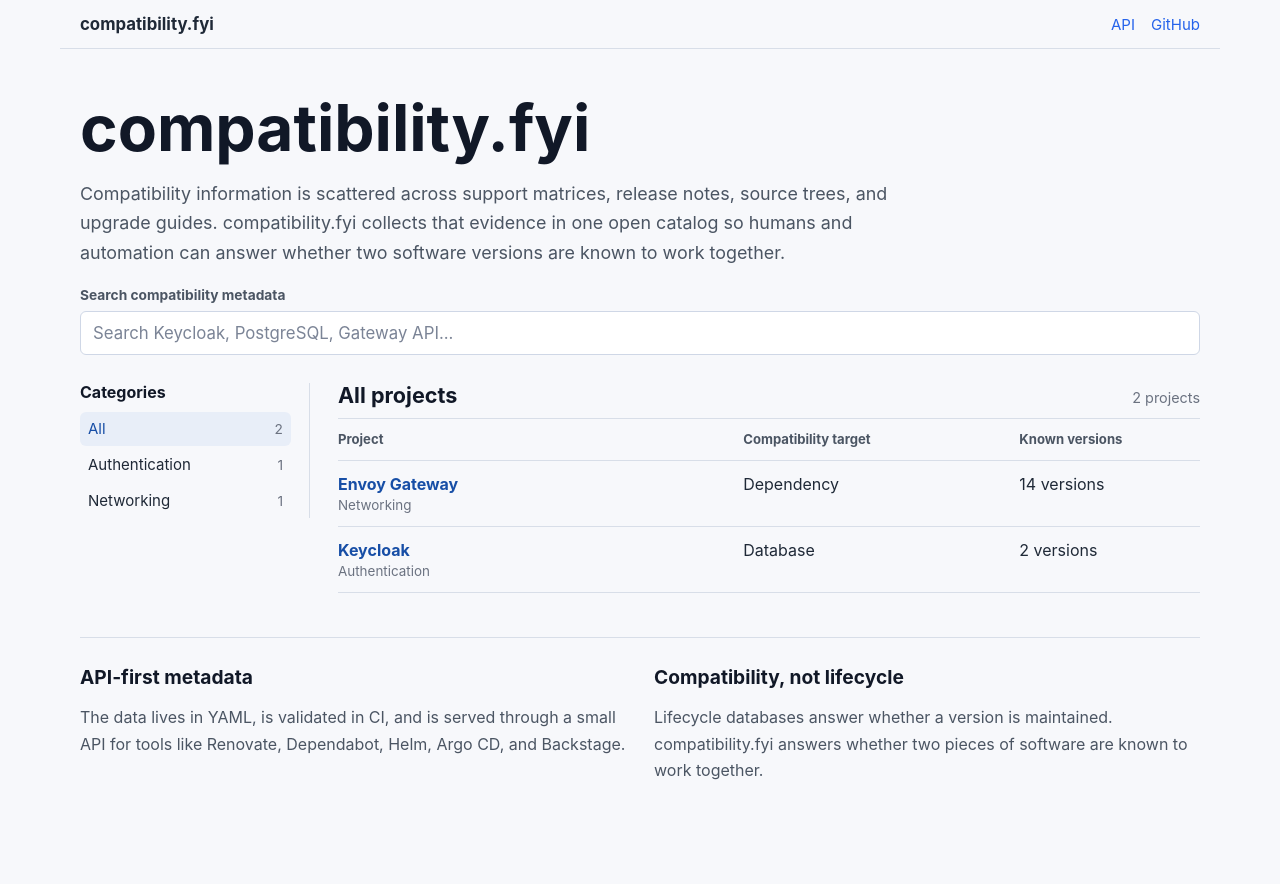
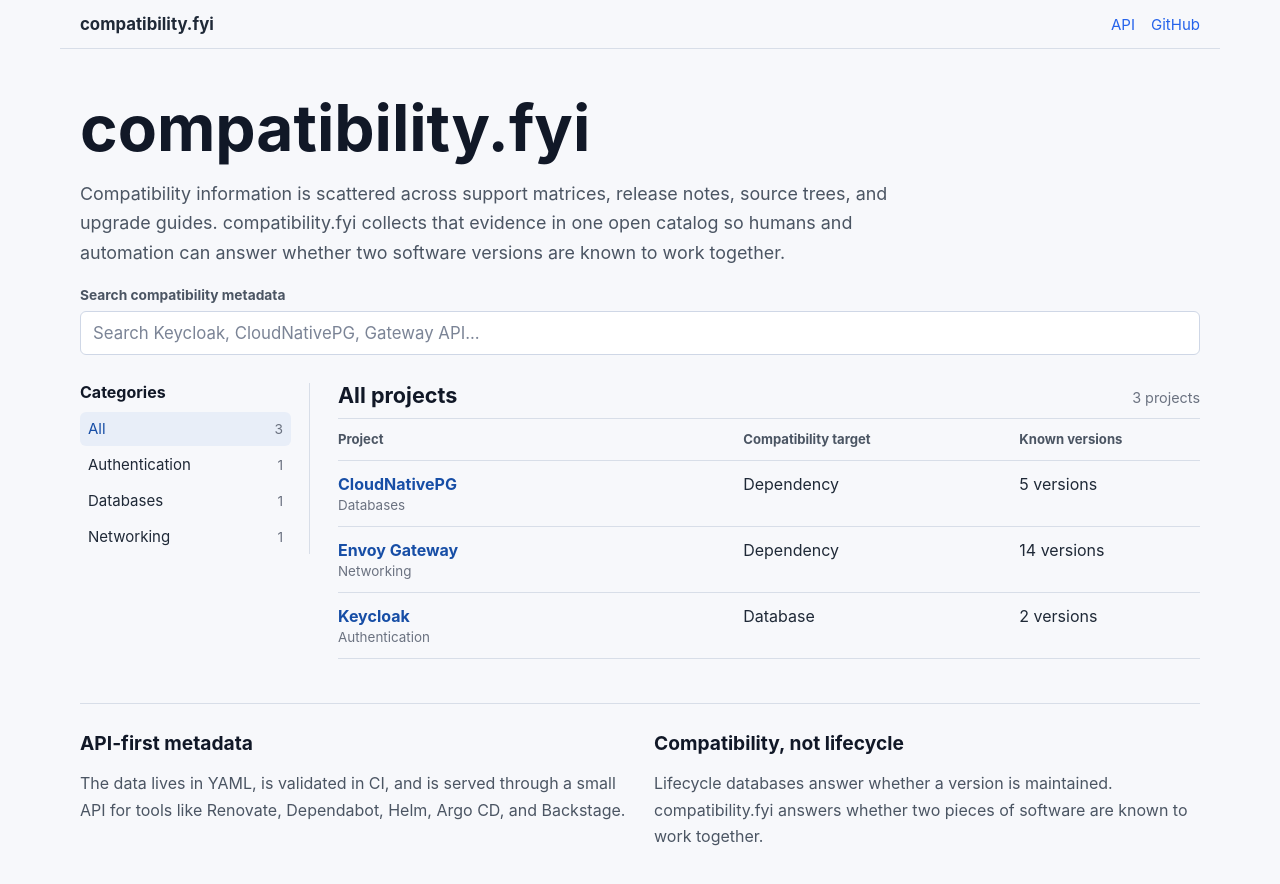
Before and after one commit to compatibility-fyi/compatibility.fyi, a React (Vite) app: page / in a window 1280 px wide. Shown: the top 884 px of the page. Before the commit the page ends 839 px from the top, so only its background shows below. Built offline with nearby package versions, Linux system fonts and the light colour scheme.

Commit message:
feat: add cloudnativepg compatibility

```diff
--- /dev/null
+++ b/data/cloudnativepg.yaml
@@ -0,0 +1,170 @@
+x-cloudnativepg-support-source: &cloudnativepg_support_source
+  title: CloudNativePG Supported Releases
+  url: https://cloudnative-pg.io/docs/1.29/supported_releases/
+  accessedAt: '2026-07-08'
+
+x-cloudnativepg-release-130-source: &cloudnativepg_release_130_source
+  title: CloudNativePG 1.30 Release Notes - Supported versions
+  url: https://cloudnative-pg.io/docs/1.30/release_notes/v1.30
+  accessedAt: '2026-07-08'
+
+x-cloudnativepg-release-129-source: &cloudnativepg_release_129_source
+  title: CloudNativePG 1.29 Release Notes - Supported versions
+  url: https://cloudnative-pg.io/docs/devel/release_notes/v1.29/
+  accessedAt: '2026-07-08'
+
+x-cloudnativepg-release-128-source: &cloudnativepg_release_128_source
+  title: CloudNativePG 1.28 Release Notes - Supported versions
+  url: https://cloudnative-pg.io/docs/devel/release_notes/v1.28/
+  accessedAt: '2026-07-08'
+
+x-cloudnativepg-release-127-source: &cloudnativepg_release_127_source
+  title: CloudNativePG 1.27 Release Notes - Supported versions
+  url: https://cloudnative-pg.io/docs/devel/release_notes/v1.27/
+  accessedAt: '2026-07-08'
+
+x-cloudnativepg-release-126-source: &cloudnativepg_release_126_source
+  title: CloudNativePG 1.26 Release Notes - Supported versions
+  url: https://cloudnative-pg.io/docs/devel/release_notes/v1.26/
+  accessedAt: '2026-07-08'
+
+projects:
+  cloudnativepg:
+    name: CloudNativePG
+    category: Databases
+    website: https://cloudnative-pg.io/
+    description: PostgreSQL operator compatibility for Kubernetes and PostgreSQL operand versions.
+    dependencyKind:
+      singular: dependency
+      plural: dependencies
+      examples:
+        - PostgreSQL
+        - Kubernetes
+    versions:
+      '1.30':
+        dependencies:
+          kubernetes:
+            status: compatible
+            ranges:
+              - '>=1.34 <1.37'
+            relationship: runtime
+            confidence: high
+            notes:
+              - CloudNativePG 1.30 release notes list Kubernetes 1.36, 1.35, and 1.34 as supported.
+            sources:
+              - *cloudnativepg_release_130_source
+              - *cloudnativepg_support_source
+            lastVerified: '2026-07-08'
+          postgresql:
+            status: compatible
+            ranges:
+              - '>=14.0.0 <19.0.0'
+            relationship: operand
+            confidence: high
+            notes:
+              - CloudNativePG 1.30 release notes list PostgreSQL 18, 17, 16, 15, and 14 as supported.
+            sources:
+              - *cloudnativepg_release_130_source
+              - *cloudnativepg_support_source
+            lastVerified: '2026-07-08'
+      '1.29':
+        dependencies:
+          kubernetes:
+            status: compatible
+            ranges:
+              - '>=1.33 <1.36'
+            relationship: runtime
+            confidence: high
+            notes:
+              - CloudNativePG supported releases list 1.29.x with Kubernetes 1.33, 1.34, and 1.35.
+            sources:
+              - *cloudnativepg_support_source
+              - *cloudnativepg_release_129_source
+            lastVerified: '2026-07-08'
+          postgresql:
+            status: compatible
+            ranges:
+              - '>=14.0.0 <19.0.0'
+            relationship: operand
+            confidence: high
+            notes:
+              - CloudNativePG supported releases list 1.29.x with PostgreSQL 14 through 18.
+            sources:
+              - *cloudnativepg_support_source
+              - *cloudnativepg_release_129_source
+            lastVerified: '2026-07-08'
+      '1.28':
+        dependencies:
+          kubernetes:
+            status: compatible
+            ranges:
+              - '>=1.32 <1.36'
+            relationship: runtime
+            confidence: high
+            notes:
+              - CloudNativePG supported releases list 1.28.x with Kubernetes 1.32, 1.33, 1.34, and 1.35.
+            sources:
+              - *cloudnativepg_support_source
+              - *cloudnativepg_release_128_source
+            lastVerified: '2026-07-08'
+          postgresql:
+            status: compatible
+            ranges:
+              - '>=14.0.0 <19.0.0'
+            relationship: operand
+            confidence: high
+            notes:
+              - CloudNativePG 1.28 release notes list PostgreSQL 18, 17, 16, 15, and 14 as supported.
+            sources:
+              - *cloudnativepg_release_128_source
+            lastVerified: '2026-07-08'
+      '1.27':
+        dependencies:
+          kubernetes:
+            status: compatible
+            ranges:
+              - '>=1.31 <1.34'
+            relationship: runtime
+            confidence: high
+            notes:
+              - CloudNativePG 1.27 release notes list Kubernetes 1.33, 1.32, and 1.31 as supported.
+            sources:
+              - *cloudnativepg_release_127_source
+              - *cloudnativepg_support_source
+            lastVerified: '2026-07-08'
+          postgresql:
+            status: compatible
+            ranges:
+              - '>=13.0.0 <18.0.0'
+            relationship: operand
+            confidence: high
+            notes:
+              - CloudNativePG 1.27 release notes list PostgreSQL 17, 16, 15, 14, and 13 as supported.
+            sources:
+              - *cloudnativepg_release_127_source
+            lastVerified: '2026-07-08'
+      '1.26':
+        dependencies:
+          kubernetes:
+            status: compatible
+            ranges:
+              - '>=1.30 <1.34'
+            relationship: runtime
+            confidence: high
+            notes:
+              - CloudNativePG 1.26 release notes list Kubernetes 1.33, 1.32, 1.31, and 1.30 as supported.
+            sources:
+              - *cloudnativepg_release_126_source
+              - *cloudnativepg_support_source
+            lastVerified: '2026-07-08'
+          postgresql:
+            status: compatible
+            ranges:
+              - '>=13.0.0 <18.0.0'
+            relationship: operand
+            confidence: high
+            notes:
+              - CloudNativePG 1.26 release notes list PostgreSQL 17, 16, 15, 14, and 13 as supported.
+            sources:
+              - *cloudnativepg_release_126_source
+            lastVerified: '2026-07-08'
--- a/src/app/pages/DocsApiPage.tsx
+++ b/src/app/pages/DocsApiPage.tsx
@@ -59,6 +59,18 @@
       "versions": ["26", "25"]
     },
     {
+      "id": "cloudnativepg",
+      "name": "CloudNativePG",
+      "category": "Databases",
+      "website": "https://cloudnative-pg.io/",
+      "dependencyKind": {
+        "singular": "dependency",
+        "plural": "dependencies",
+        "examples": ["PostgreSQL", "Kubernetes"]
+      },
+      "versions": ["1.30", "1.29", "1.28", "1.27", "1.26"]
+    },
+    {
       "id": "envoy-gateway",
       "name": "Envoy Gateway",
       "category": "Networking",
@@ -98,32 +110,28 @@
           <CodeBlock>{`curl -X POST https://compatibility.fyi/api/v1/check \\
   -H "content-type: application/json" \\
   -d '{
-    "project": "envoy-gateway",
-    "version": "1.8",
+    "project": "cloudnativepg",
+    "version": "1.30",
     "dependencies": {
-      "gateway-api": "1.5.1",
-      "kubernetes": "1.34",
-      "envoy-proxy": "distroless-v1.38.0",
-      "rate-limit": "fe26676d"
+      "postgresql": "18",
+      "kubernetes": "1.36"
     }
   }'`}</CodeBlock>
           <CodeBlock>{`{
-  "project": "envoy-gateway",
-  "version": "1.8",
+  "project": "cloudnativepg",
+  "version": "1.30",
   "dependencies": {
-    "gateway-api": "1.5.1",
-    "kubernetes": "1.34",
-    "envoy-proxy": "distroless-v1.38.0",
-    "rate-limit": "fe26676d"
+    "postgresql": "18",
+    "kubernetes": "1.36"
   },
   "compatible": "compatible",
   "checks": [
     {
-      "dependency": "gateway-api",
-      "dependencyVersion": "1.5.1",
+      "dependency": "postgresql",
+      "dependencyVersion": "18",
       "compatible": "compatible",
-      "matchedRange": "1.5.1",
-      "relationship": "compiled"
+      "matchedRange": ">=14.0.0 <19.0.0",
+      "relationship": "operand"
     }
   ]
 }`}</CodeBlock>
--- a/src/app/pages/LandingPage.tsx
+++ b/src/app/pages/LandingPage.tsx
@@ -41,6 +41,7 @@
           project.id,
           project.name,
           project.category,
+          project.description,
           project.dependencyKind?.singular,
           project.dependencyKind?.plural,
           project.dependencyKind?.examples?.join(' '),
@@ -72,7 +73,7 @@
           type="search"
           value={query}
           onChange={(event) => setQuery(event.target.value)}
-          placeholder="Search Keycloak, PostgreSQL, Gateway API..."
+          placeholder="Search Keycloak, CloudNativePG, Gateway API..."
         />
       </section>
 
--- a/src/lib/data.ts
+++ b/src/lib/data.ts
@@ -1,10 +1,11 @@
 import envoyGatewayYaml from '../../data/envoy-gateway.yaml?raw';
+import cloudnativepgYaml from '../../data/cloudnativepg.yaml?raw';
 import keycloakYaml from '../../data/keycloak.yaml?raw';
 import type { CompatibilityDataset, ProjectSummary } from '../types/compatibility';
 import { parseCompatibilityYaml } from './validation';
 import { compareVersions } from './version';
 
-const dataSources = [keycloakYaml, envoyGatewayYaml];
+const dataSources = [keycloakYaml, envoyGatewayYaml, cloudnativepgYaml];
 
 export function loadDataset(): CompatibilityDataset {
   return dataSources.map(parseCompatibilityYaml).reduce<CompatibilityDataset>(
```
Also changed, not shown: 2 other files (tests, documents, lock files or other folders).
